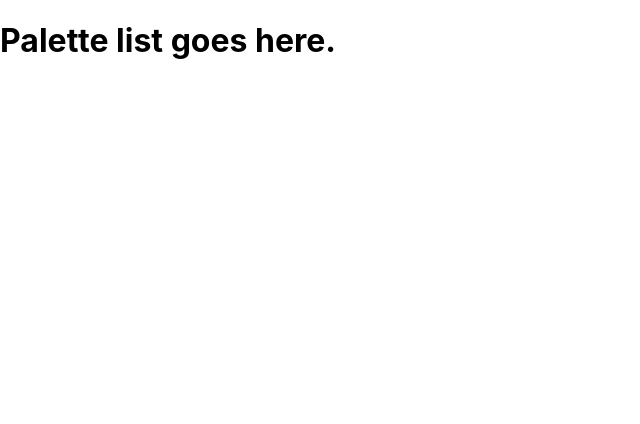
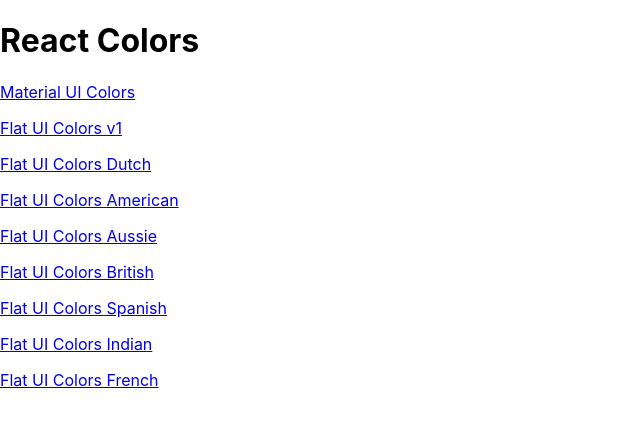
Before and after one commit to adarshnanwani/colors-app, a React (Create React App) app: page / in a window 1280 px wide. Shown: the top 424 px of the page, without its empty margins (0-640 px from the left). Built offline with nearby package versions, Linux system fonts and the light colour scheme; the HTML template or start-up script is replaced by a standard one.

Commit message:
Add palette list and links.

```diff
--- a/src/App.js
+++ b/src/App.js
@@ -1,6 +1,7 @@
 import React from "react";
 import { Route, Switch } from "react-router-dom";
 import Palette from "./Palette";
+import PaletteList from './PaletteList';
 import seedColors from "./seedColors";
 import generatePalette from "./colorHelpers";
 
@@ -10,7 +11,7 @@
   }
   return (
     <Switch>
-      <Route exact path="/" render={() => <h1>Palette list goes here.</h1>} />
+      <Route exact path="/" render={() => <PaletteList palettes={seedColors}/>} />
       <Route
         exact
         path="/palette/:id"
--- a/src/Navbar.js
+++ b/src/Navbar.js
@@ -1,4 +1,5 @@
 import React, { Component } from "react";
+import {Link} from 'react-router-dom';
 import Slider from "rc-slider";
 import { Select, MenuItem } from "@material-ui/core";
 import Snackbar from "@material-ui/core/Snackbar";
@@ -27,7 +28,7 @@
     return (
       <header className="Navbar">
         <div className="logo">
-          <a href="#">reactcolorpicker</a>
+          <Link  to="/">reactcolorpicker</Link>
         </div>
         <div className="slider-container">
           <span>Level: {level}</span>
@@ -53,7 +54,11 @@
           open={open}
           onClose={this.closeSnackbar}
           autoHideDuration={3000}
-          message={<span id="message-id">Format Changed to {format.toUpperCase()}!</span>}
+          message={
+            <span id="message-id">
+              Format Changed to {format.toUpperCase()}!
+            </span>
+          }
           ContentProps={{
             "aria-describedby": "message-id"
           }}
--- /dev/null
+++ b/src/PaletteList.js
@@ -0,0 +1,19 @@
+import React, { Component } from "react";
+import { Link } from "react-router-dom";
+export default class PaletteList extends Component {
+  render() {
+    const { palettes } = this.props;
+    return (
+      <div>
+        <h1>React Colors</h1>
+        {palettes.map(palette => {
+          return (
+            <p>
+              <Link to={`/palette/${palette.id}`}>{palette.paletteName}</Link>
+            </p>
+          );
+        })}
+      </div>
+    );
+  }
+}
```
